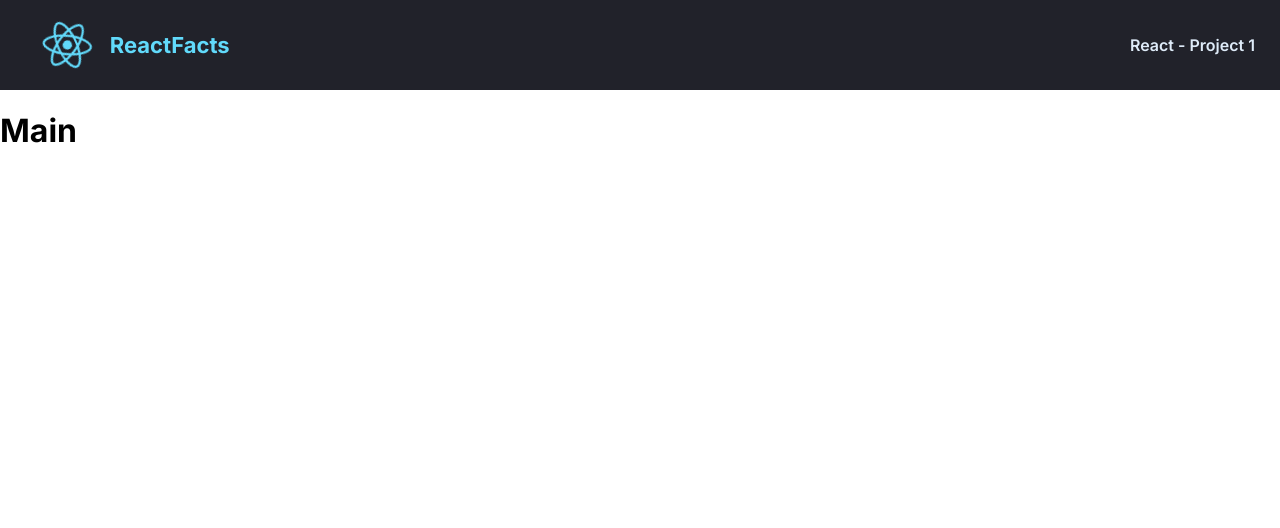
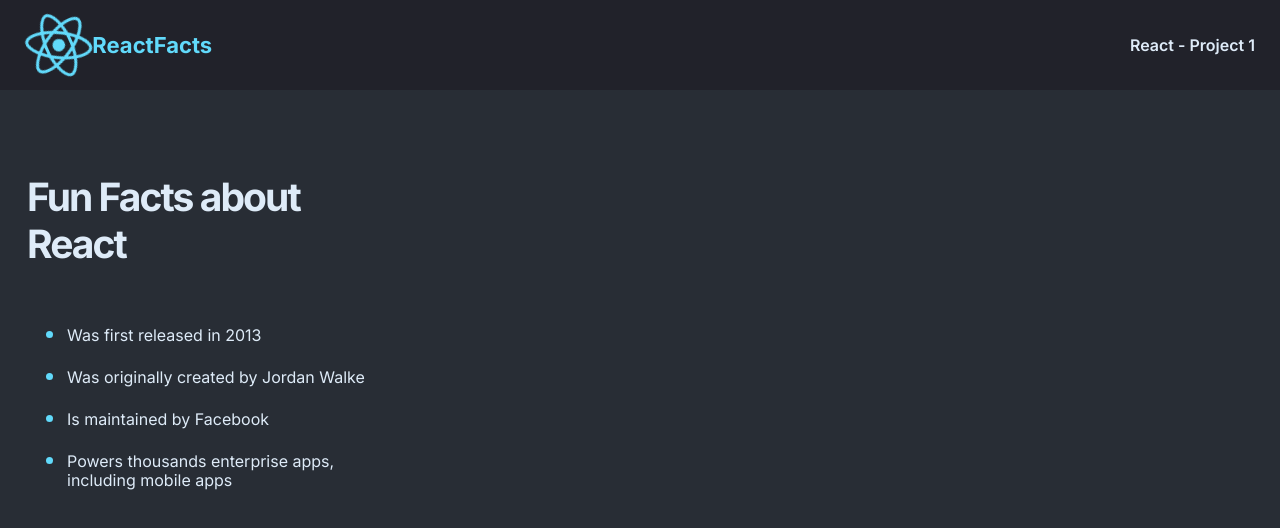
Before and after one commit to virendracarpenter/my-react-app, a React (Create React App) app: page / in a window 1280 px wide. Shown: the top 528 px of the page. Built offline with nearby package versions, Linux system fonts and the light colour scheme.

Commit message:
new changes

```diff
--- a/src/App.css
+++ b/src/App.css
@@ -35,3 +35,29 @@ nav {
     transform: rotate(359deg);
   }
 }
+
+main {
+  padding: 57px 27px;
+  color: #deebf8;
+  max-width: 400px;
+}
+
+.main-title {
+  padding: 0;
+  font-size: 39px;
+  letter-spacing: -0.05em;
+}
+
+.main-title-list {
+  margin-top: 46px;
+}
+
+.main-title-list > li {
+  line-height: 19px;
+  padding-block: 10px;
+}
+
+.main-title-list > li::marker {
+  color: #61dafb;
+  font-size: 1.4rem;
+}
--- a/src/components/Main.js
+++ b/src/components/Main.js
@@ -1,7 +1,13 @@
 function Main() {
   return (
-    <main className="Main">
-      <h1>Main</h1>
+    <main>
+      <h1 className="main-title">Fun Facts about React</h1>
+      <ul className="main-title-list">
+        <li>Was first released in 2013</li>
+        <li>Was originally created by Jordan Walke</li>
+        <li>Is maintained by Facebook</li>
+        <li>Powers thousands enterprise apps, including mobile apps</li>
+      </ul>
     </main>
   );
 }
--- a/src/index.css
+++ b/src/index.css
@@ -4,9 +4,15 @@
 
 body {
   margin: 0;
-  font-family: "Inter", -apple-system, BlinkMacSystemFont, "Segoe UI", "Roboto",
-    "Oxygen", "Ubuntu", "Cantarell", "Fira Sans", "Droid Sans", "Helvetica Neue",
-    sans-serif;
+  background-color: #282d35;
+  font-family: "Inter", sans-serif;
+
+  background-image: url("./images/logo.svg");
+  background-repeat: no-repeat;
+  background-position: right 100%;
+  /* background-size: 90%; */
+  background-position-x: 650%;
+  background-blend-mode: color-burn;
 }
 
 code {
```
Also changed, not shown: src/images/logo.svg.
